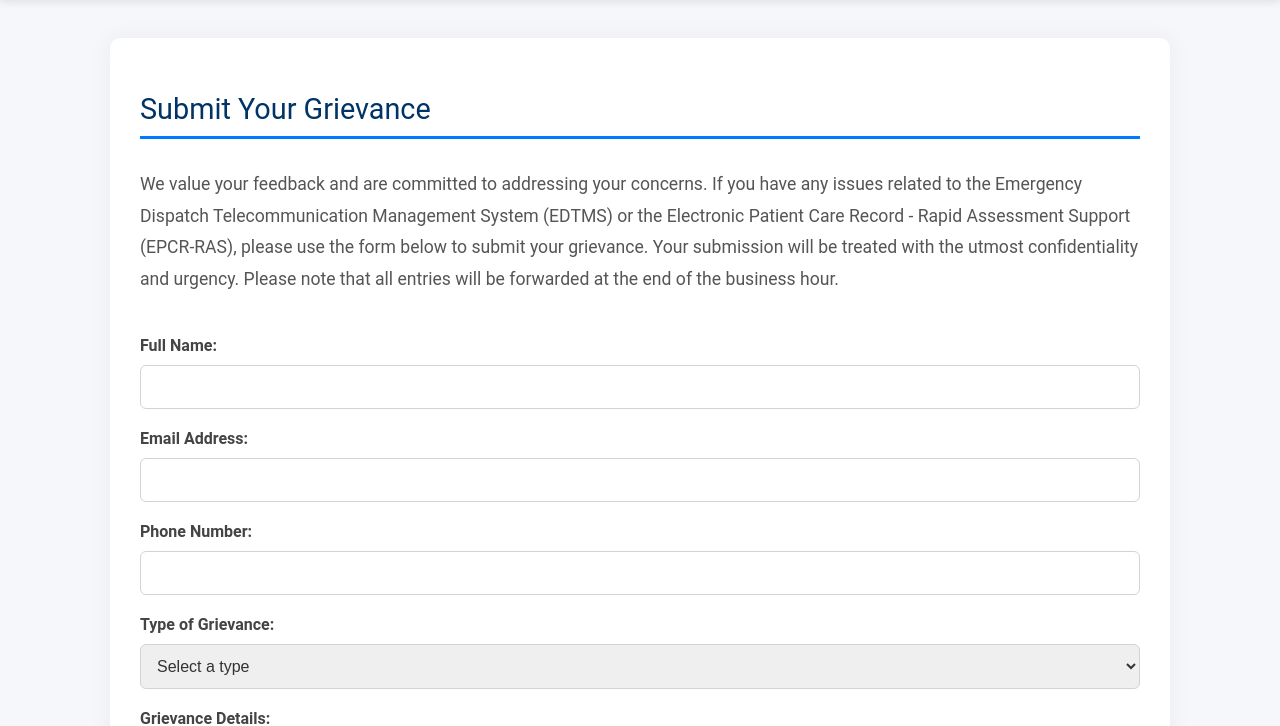
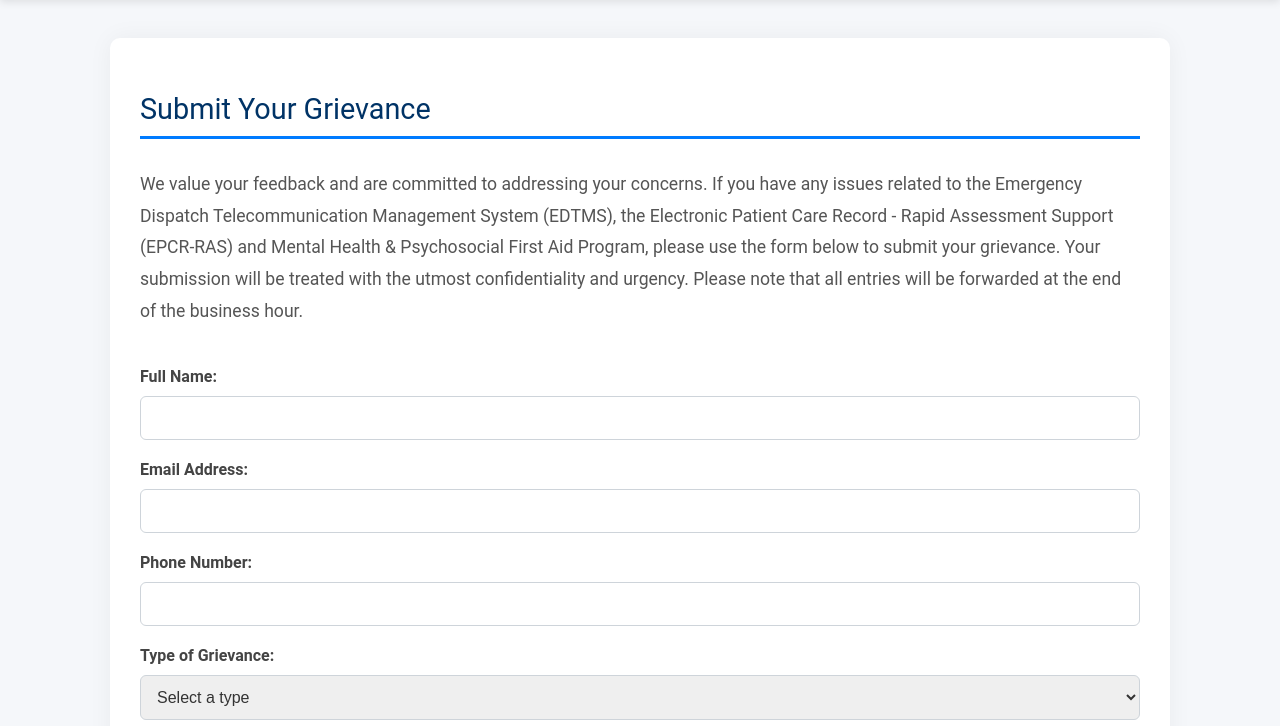
Before and after one commit to ResilientFocus/MDRRMO-BANGA-GRIEVANCES, a plain HTML site: page index.html in a window 1280 px wide. Shown: the part 89-815 px from the top of the page. Drawn offline with Linux system fonts and the light colour scheme.

Commit message:
Update index.html

```diff
--- a/index.html
+++ b/index.html
@@ -146,7 +146,7 @@
 
     <div class="container">
         <h2>Submit Your Grievance</h2>
-        <p>We value your feedback and are committed to addressing your concerns. If you have any issues related to the Emergency Dispatch Telecommunication Management System (EDTMS) or the Electronic Patient Care Record - Rapid Assessment Support (EPCR-RAS), please use the form below to submit your grievance. Your submission will be treated with the utmost confidentiality and urgency. Please note that all entries will be forwarded at the end of the business hour.</p>
+        <p>We value your feedback and are committed to addressing your concerns. If you have any issues related to the Emergency Dispatch Telecommunication Management System (EDTMS), the Electronic Patient Care Record - Rapid Assessment Support (EPCR-RAS) and Mental Health & Psychosocial First Aid Program, please use the form below to submit your grievance. Your submission will be treated with the utmost confidentiality and urgency. Please note that all entries will be forwarded at the end of the business hour.</p>
 
         <form action="https://formspree.io/f/xwpegoyd" method="POST">
             <label for="name">Full Name:</label>
```
